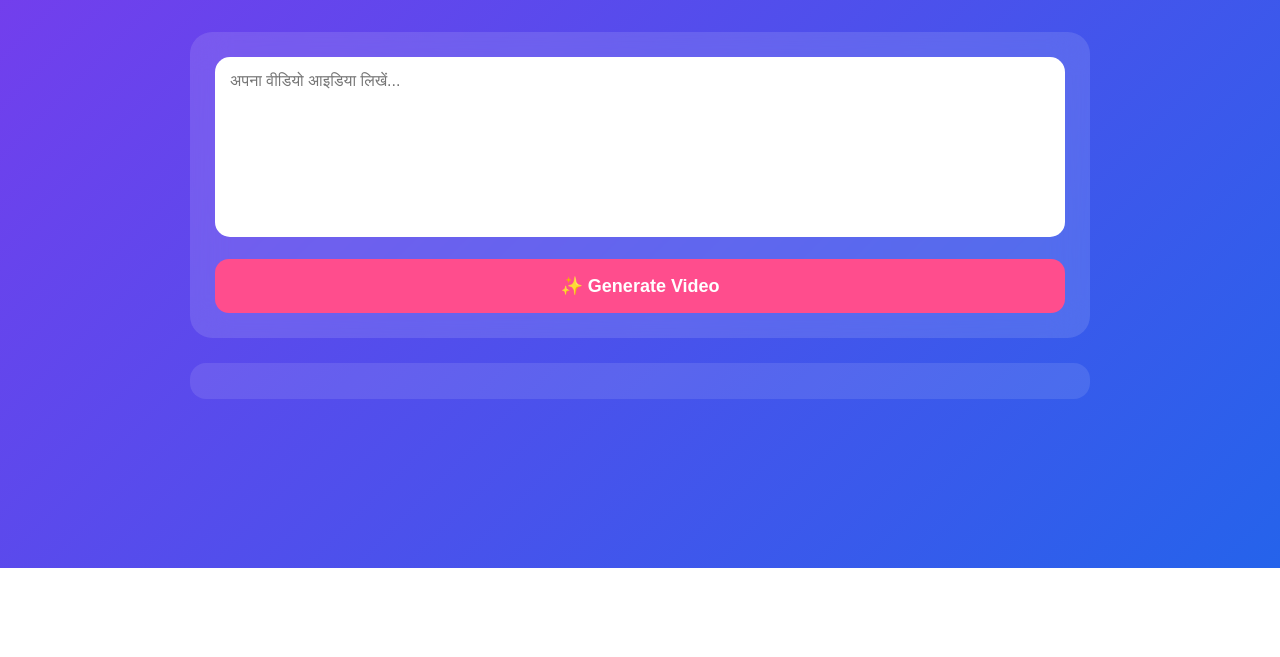
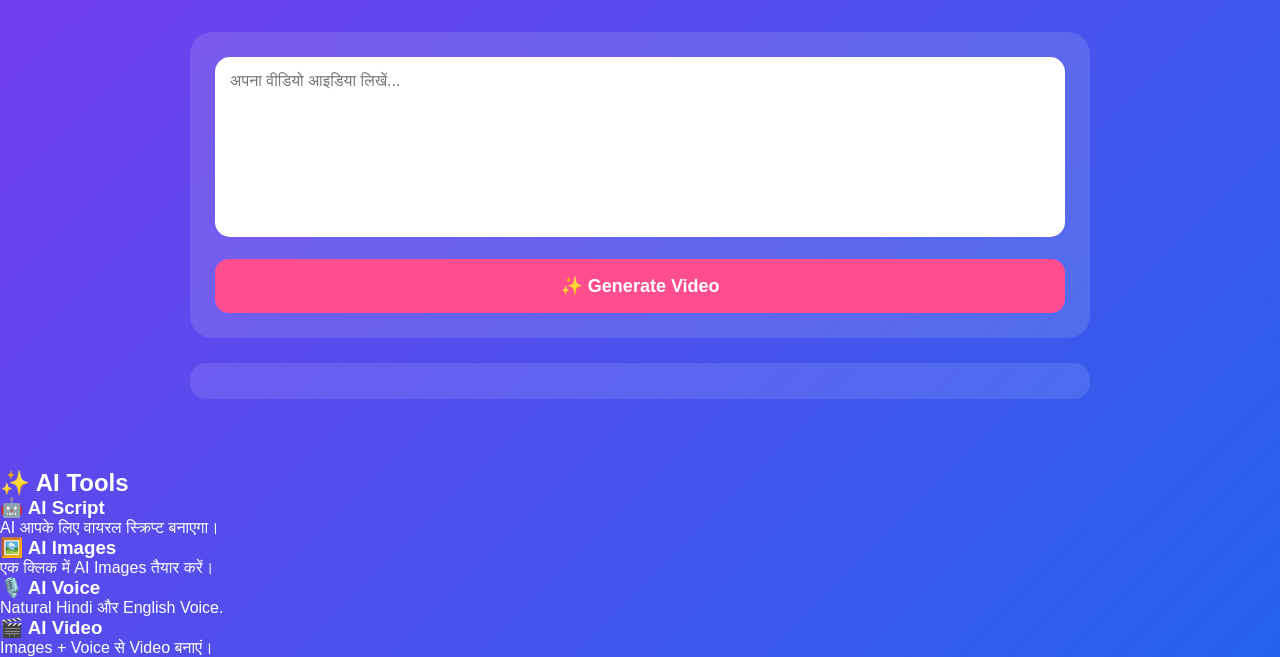
Before and after one commit to sy4773835-ui/AI-Video-Generator-, a website: page index.html in a window 1280 px wide. Shown: the part 232-889 px from the top of the page. Before the commit the page ends 800 px from the top, so only its background shows below. Drawn offline with Linux system fonts and the light colour scheme.

Commit message:
Add AI Tools section with feature cards
Added a new section for AI tools with various features.

```diff
--- a/index.html
+++ b/index.html
@@ -50,7 +50,35 @@ placeholder="अपना वीडियो आइडिया लिखें.
 <div id="result"></div>
 
 </section>
+<section class="features">
 
+<h2>✨ AI Tools</h2>
+
+<div class="cards">
+
+<div class="card">
+<h3>🤖 AI Script</h3>
+<p>AI आपके लिए वायरल स्क्रिप्ट बनाएगा।</p>
+</div>
+
+<div class="card">
+<h3>🖼️ AI Images</h3>
+<p>एक क्लिक में AI Images तैयार करें।</p>
+</div>
+
+<div class="card">
+<h3>🎙️ AI Voice</h3>
+<p>Natural Hindi और English Voice.</p>
+</div>
+
+<div class="card">
+<h3>🎬 AI Video</h3>
+<p>Images + Voice से Video बनाएं।</p>
+</div>
+
+</div>
+
+</section>
 <script src="script.js"></script>
 
 </body>
```
